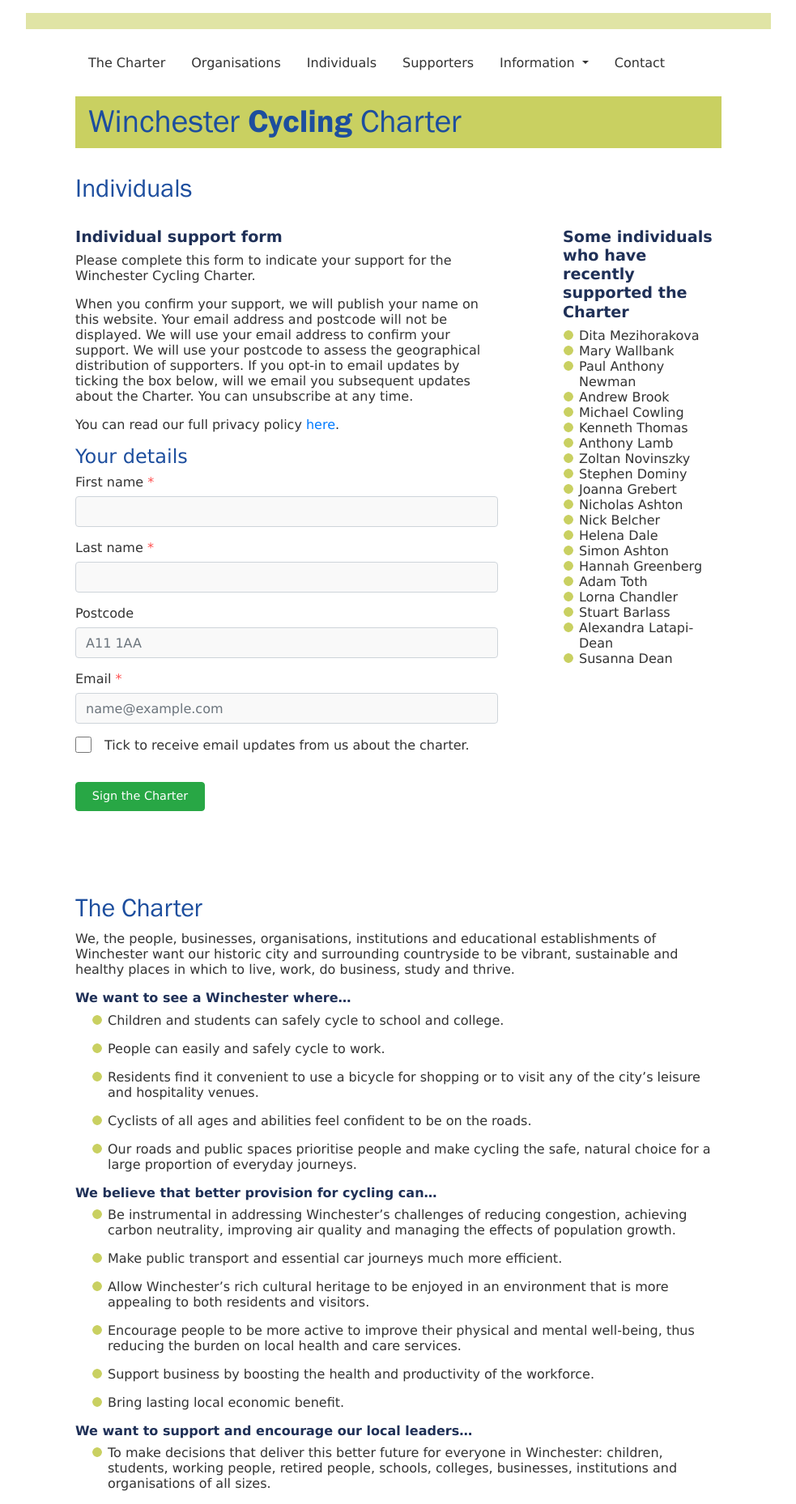
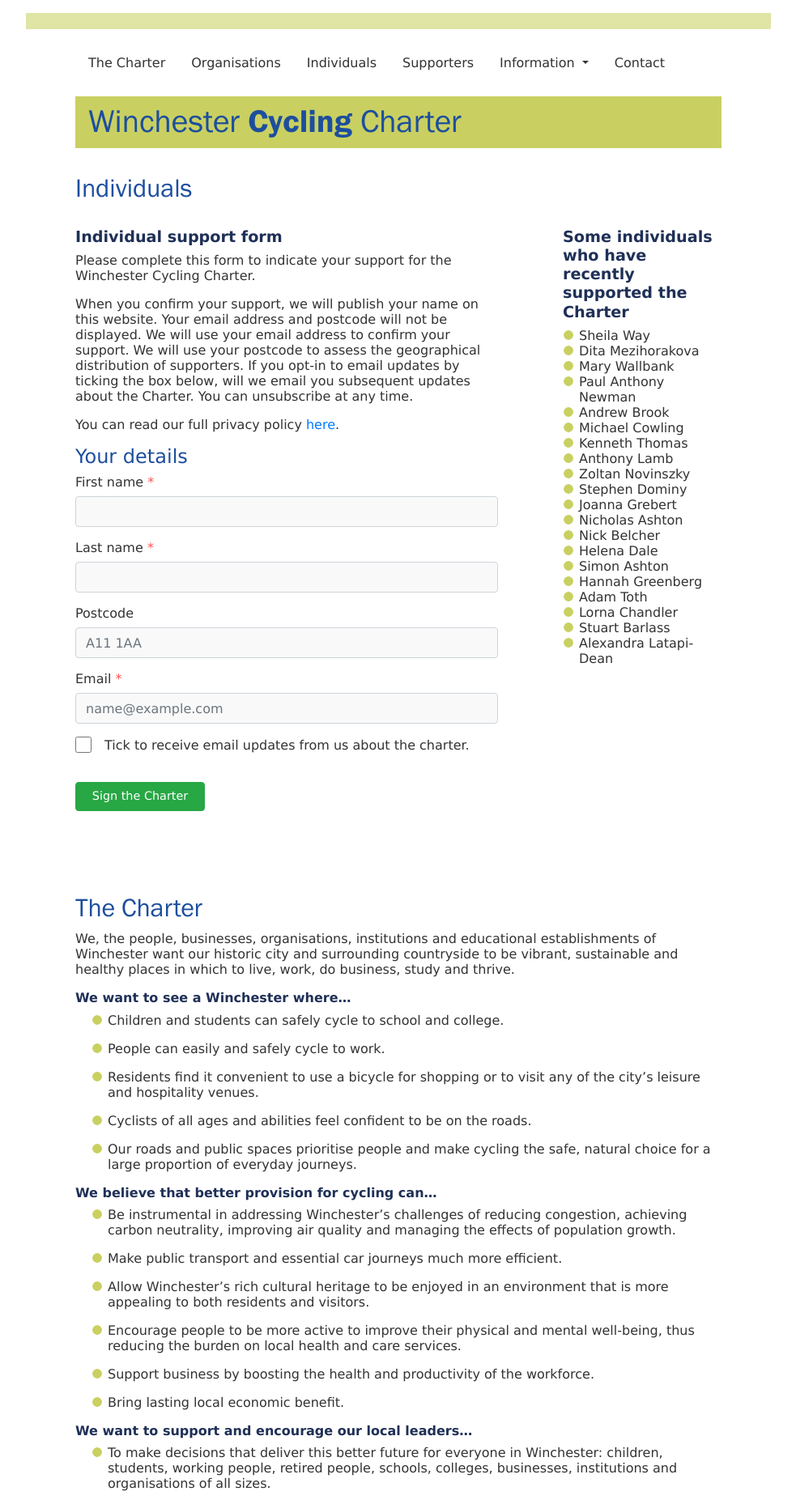
Before and after one commit to winchestercyclingcharter/winchestercyclingcharter.github.io, a Jekyll site: the page built from ind-page.md, in a window 1280 px wide. Shown: the whole page at 81% size, without its empty margins (148-1131 px from the left). Built offline with Jekyll 4.4.1, drawn with Linux system fonts in a browser that asks for light colours; nearby versions of some CDN libraries.

Commit message:
Update people.yml

```diff
--- a/_data/people.yml
+++ b/_data/people.yml
@@ -753,3 +753,4 @@ people:
 - { lastname: Newman, firstname: Paul Anthony, dt: 20220210-093132-307864 }
 - { lastname: Wallbank, firstname: Mary, dt: 20220210-194818-223674 }
 - { lastname: Mezihorakova, firstname: Dita, dt: 20220221-181123-450950 }
+- { lastname: Way, firstname: Sheila, dt: 20220310-184401-792139 }
```
